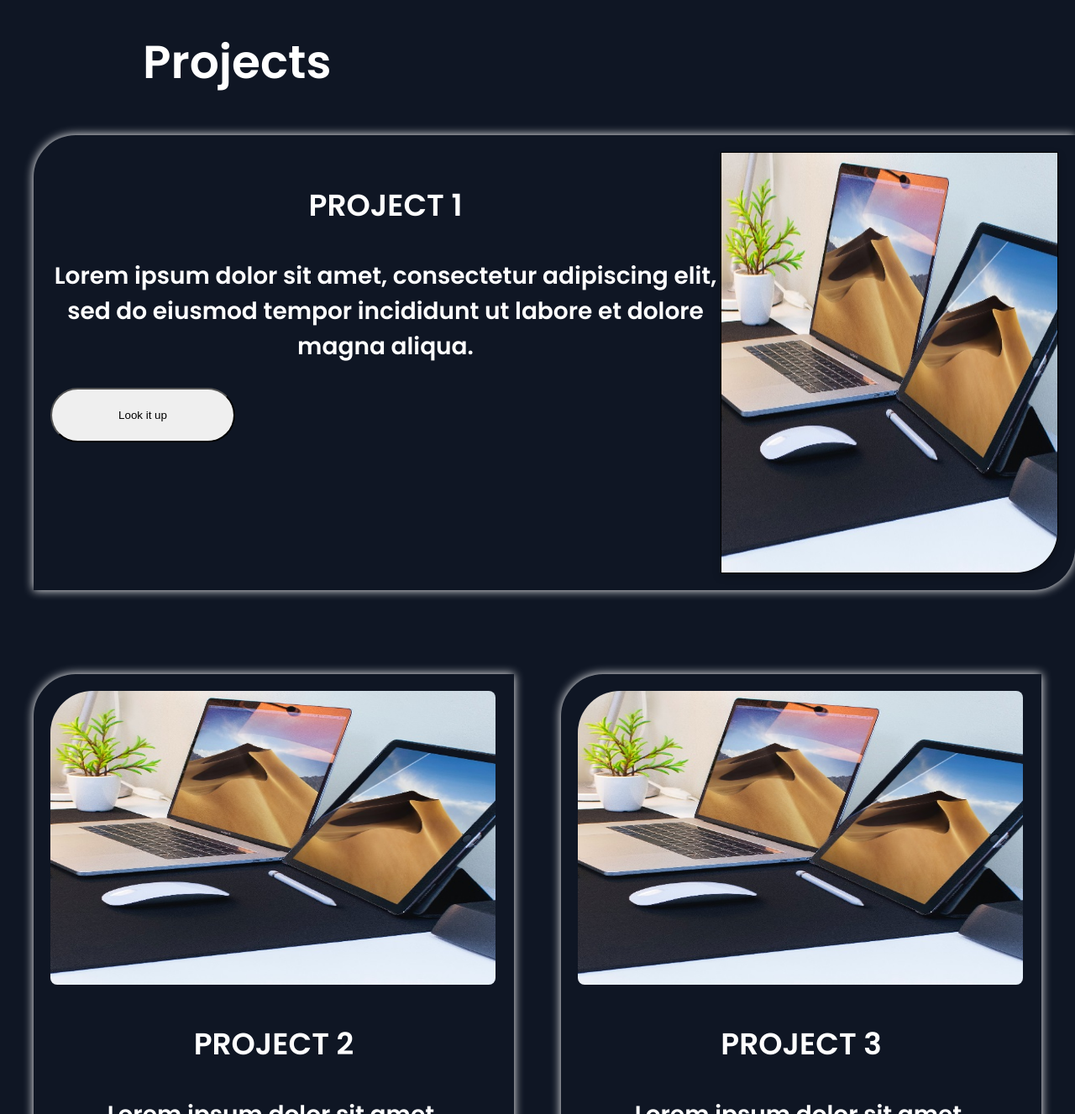
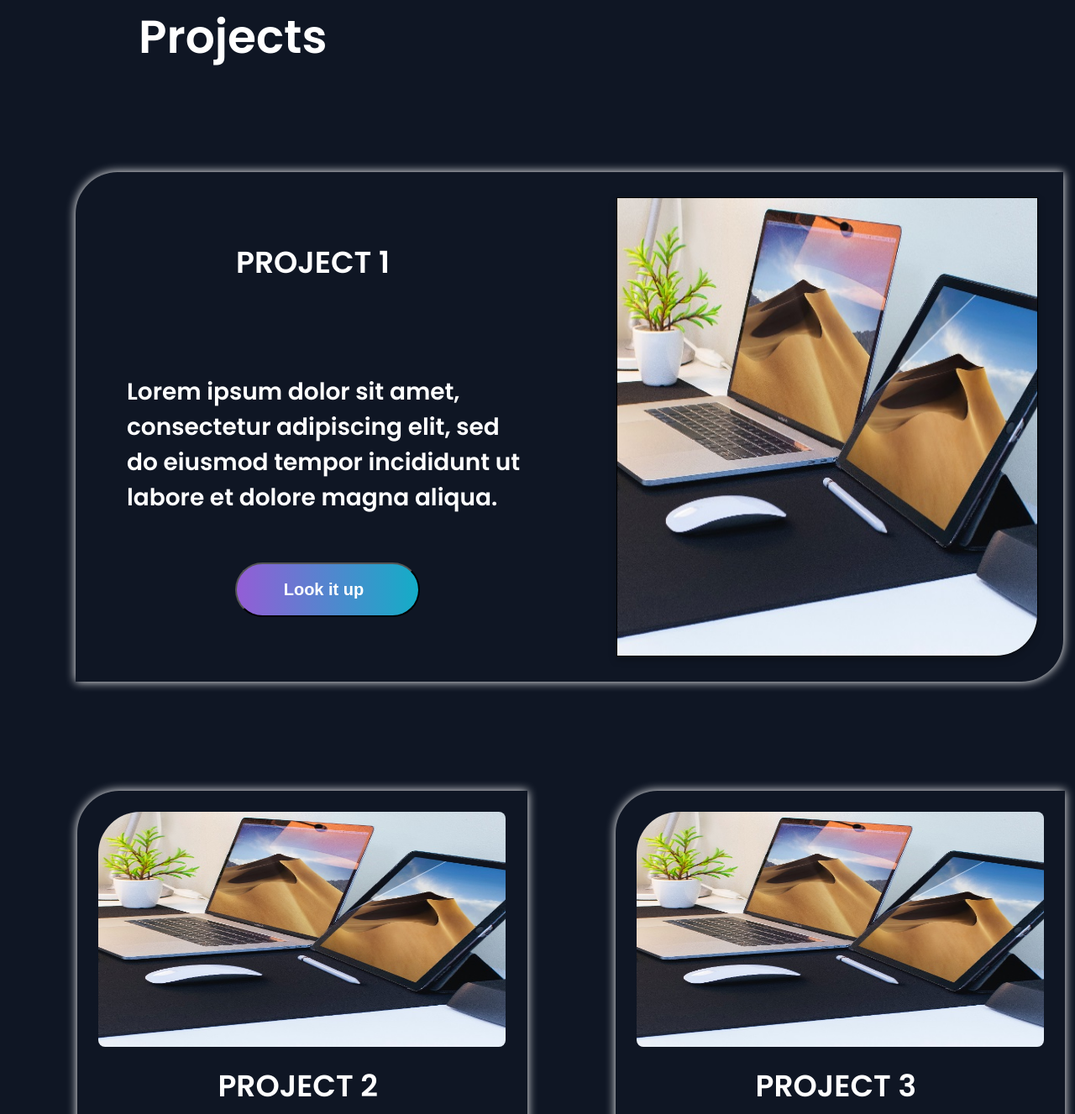
Before and after one commit to LauraNorkiene/assigment, a plain HTML site: page index.html in a window 1280 px wide. Shown: the part 913-2240 px from the top of the page at 84% size. Drawn offline with Linux system fonts and the light colour scheme.

Commit message:
projects

```diff
--- a/style.scss
+++ b/style.scss
@@ -3,11 +3,6 @@ $gradient: linear-gradient(270deg, #13ADC7 0%, #6978D1 66.67%, #945DD6 100%);
 body {
     overflow-x: hidden;
     background-color: #0F1624;
-    /*background-image: url(assets/hero_img.svg);
-    background-repeat: no-repeat;
-    background-size: 770px;
-    background-attachment: fixed;
-    background-position: left 870px top 130px;*/
     font-family: 'Poppins', sans-serif;
     color: white;
 
@@ -15,12 +10,11 @@ body {
         background-image: url(assets/hero_img.svg);
         background-repeat: no-repeat;
         background-size: 770px;
-        // background-attachment: fixed;
-        background-position: left 680px top 130px;
+        background-position: left 710px top 125px;
         max-width: 1200px;
-        //height: 900px;
         left: 200px;
         margin: 0 auto;
+
 
         header {
             max-width: 100%;
@@ -31,7 +25,7 @@ body {
 
             .logo {
                 width: 200px;
-                margin-top: 13PX;
+                margin-top: 15PX;
                 margin-left: 38px;
             }
 
@@ -40,10 +34,11 @@ body {
             }
 
             .menu {
-                text-indent: 50px;
+                text-indent: 53px;
                 padding-top: 20px;
                 font-size: 25px;
                 margin: 0 auto;
+
 
 
                 a {
@@ -71,20 +66,21 @@ body {
                 }
 
                 .socialicon:hover {
-                    background-image: $gradient;
+                    opacity: 0.5;
                 }
             }
 
         }
 
         .hearopage {
-
-            margin-top: 180px;
+            margin-top: 195px;
             max-width: 800px;
-            margin-left: 155px;
+            margin-left: 238px;
 
             h1 {
+
                 font-size: 54px;
+                word-spacing: 3px;
             }
 
             p {
@@ -92,14 +88,16 @@ body {
                 font-size: 30px;
                 font-weight: bold;
                 color: #BCBCBC;
+
             }
 
             .button {
+                padding-right: 14px;
                 margin-top: 60px;
-                width: 285px;
+                width: 280px;
                 height: 90px;
                 font-weight: 600;
-                font-size: 28px;
+                font-size: 30px;
                 color: white;
                 background-image: $gradient;
                 border-radius: 83px;
@@ -114,8 +112,8 @@ body {
             width: 100%;
 
             h2 {
-                margin-left: 130px;
-                margin-top: 200px;
+                margin-left: 125px;
+                margin-top: 155px;
                 font-weight: 600;
                 font-size: 55px;
                 line-height: 82px;
@@ -123,35 +121,44 @@ body {
             }
 
             .project1 {
-                width: 100%;
+                margin-top: 120px;
+                margin-left: 50px;
+                margin-right: 100px;
+                width: 93%;
                 border-color: #0F1624;
                 box-shadow: 0px 0px 12px #FFFFFF;
                 border-radius: 50px 0px;
                 display: flex;
-                padding: 20px;
+                justify-content: space-between;
+                padding: 30px;
 
 
                 .conteiner1 {
-                    // justify-content: center;
+
+                    display: grid;
+                    width: 500px;
                 }
 
 
                 .foto_project1 {
-                    width: 400px;
-                    height: 500px;
+                    width: 500px;
+                    height: 545px;
                     border: 1px solid #000000;
                     filter: drop-shadow(0px 4px 4px rgba(0, 0, 0, 0.25));
                     border-radius: 0px 0px 50px 0px;
                 }
 
                 h3 {
+                    margin-left: 5px;
+                    margin-top: 50px;
                     font-weight: 600;
                     font-size: 36px;
                     text-align: center;
                 }
 
                 p {
-                    text-align: center;
+                    margin-bottom: 15px;
+                    margin-left: 31px;
                     font-weight: 600;
                     font-size: 28px;
                 }
@@ -160,21 +167,32 @@ body {
                     border-radius: 83px;
                     width: 220px;
                     height: 65px;
-                    width: 220px;
-                    height: 65px;
-                    background-color: $gradient;
+                    margin-left: 160px;
+                    margin-bottom: 5px;
+                    background: $gradient;
+                    color: #FFFFFF;
+                    font-weight: 600;
+                    font-size: 20px;
+                    padding-right: 15px;
                 }
             }
 
             .two_projects {
+                margin-top: 30px;
+                margin-left: 52px;
                 display: flex;
                 justify-content: space-between;
+                width: 98%;
+            }
+
+            .project3 {
+                margin-left: 105px;
             }
 
             .project2,
             .project3 {
 
-                padding: 20px;
+                padding: 25px;
 
                 margin-top: 100px;
 
@@ -184,19 +202,22 @@ body {
                 border-radius: 50px 0px;
 
                 .foto_two_projects {
-                    width: 530px;
-                    height: 350px;
+                    width: 485px;
+                    height: 280px;
                     border-radius: 50px 8px 8px 8px;
                 }
 
                 h3 {
+                    margin-top: 12px;
+                    margin-right: 10px;
                     font-weight: 600;
                     font-size: 36px;
                     text-align: center;
                 }
 
                 p {
-                    text-align: center;
+
+                    margin-left: 10px;
                     font-weight: 600;
                     font-size: 28px;
                 }
@@ -205,7 +226,12 @@ body {
                     width: 220px;
                     height: 65px;
                     border-radius: 83px;
-                    background-color: $gradient;
+                    background: $gradient;
+                    margin-left: 140px;
+                    margin-top: 20px;
+                    font-weight: 600;
+                    font-size: 20px;
+                    color: #FFFFFF;
                 }
 
 
```
Also changed, not shown: style.css, 1 other file.
